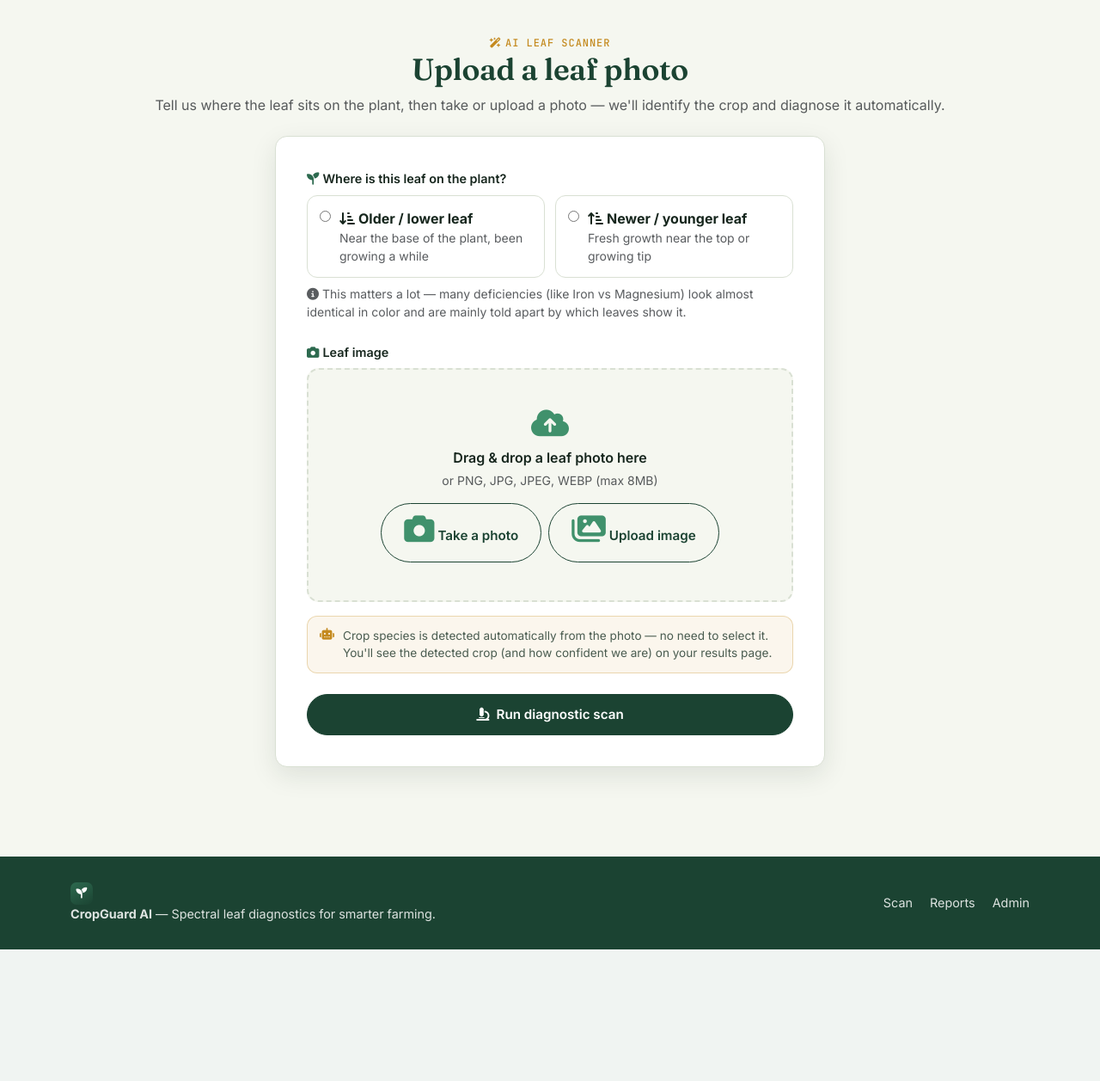
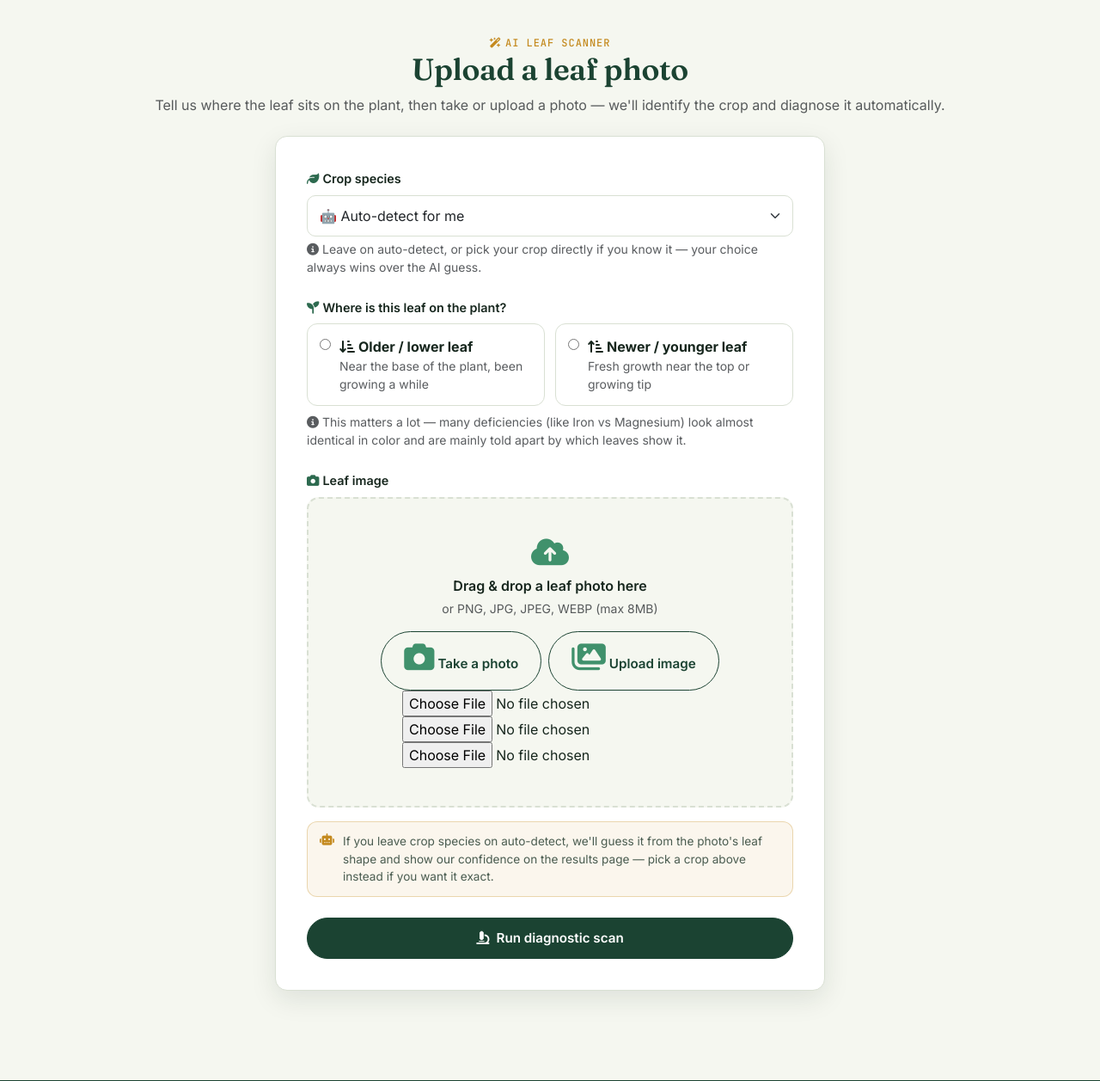
Before and after one commit to priyankaananthan/micro-project-cropguard, a Flask app: page /detect in a window 1280 px wide. Shown: the part 153-1410 px from the top of the page at 86% size. Before the commit the page ends 1257 px from the top, so only its background shows below. Run offline with Flask 3, Linux system fonts and the light colour scheme; some libraries are stand-ins or nearby versions.

Commit message:
Add files via upload

```diff
--- a/templates/detect.html
+++ b/templates/detect.html
@@ -11,6 +11,17 @@
     </div>
 
     <form class="cg-form-card" action="{{ url_for('detect') }}" method="POST" enctype="multipart/form-data" id="detectForm" novalidate>
+      <div class="mb-4">
+        <label class="form-label"><i class="fa-solid fa-leaf me-1" style="color:var(--leaf)"></i>Crop species</label>
+        <select class="form-select" name="crop_type">
+          <option value="" selected>🤖 Auto-detect for me</option>
+          {% for crop in crops %}
+          <option value="{{ crop }}">{{ crop }}</option>
+          {% endfor %}
+        </select>
+        <p class="text-muted small mt-1 mb-0"><i class="fa-solid fa-circle-info me-1"></i>Leave on auto-detect, or pick your crop directly if you know it — your choice always wins over the AI guess.</p>
+      </div>
+
       <div class="mb-4">
         <label class="form-label"><i class="fa-solid fa-seedling me-1" style="color:var(--leaf)"></i>Where is this leaf on the plant?</label>
         <div class="cg-leaf-position-options">
@@ -60,15 +71,15 @@
             </div>
           </div>
 
-          <input type="file" name="leaf_image" id="leafImage" accept=".png,.jpg,.jpeg,.webp" hidden required aria-required="true">
-          <input type="file" id="cameraInput" accept="image/*" capture="environment" hidden>
-          <input type="file" id="galleryInput" accept=".png,.jpg,.jpeg,.webp" hidden>
+          <input type="file" name="leaf_image" id="leafImage" accept=".png,.jpg,.jpeg,.webp" class="cg-visually-hidden" required aria-required="true">
+          <input type="file" id="cameraInput" accept="image/*" capture="environment" class="cg-visually-hidden">
+          <input type="file" id="galleryInput" accept=".png,.jpg,.jpeg,.webp" class="cg-visually-hidden">
         </div>
       </div>
 
       <div class="cg-autodetect-note mb-3">
         <i class="fa-solid fa-robot" aria-hidden="true"></i>
-        <span>Crop species is detected automatically from the photo — no need to select it. You'll see the detected crop (and how confident we are) on your results page.</span>
+        <span>If you leave crop species on auto-detect, we'll guess it from the photo's leaf shape and show our confidence on the results page — pick a crop above instead if you want it exact.</span>
       </div>
 
       <button type="submit" class="btn btn-cg-primary w-100 mt-2" id="submitBtn">
--- a/templates/results.html
+++ b/templates/results.html
@@ -12,7 +12,11 @@
         <h1 class="text-white mt-3 mb-1" style="font-size:2.1rem">{{ emoji }} {{ r['deficiency_type'] }}{{ ' Deficiency' if r['deficiency_type'] != 'Healthy' else '' }}</h1>
         <p class="mb-2" style="color:rgba(255,255,255,0.8)">
           <i class="fa-solid fa-seedling me-1"></i>{{ r['crop_type'] }}
+          {% if r['crop_confidence'] >= 100 %}
+          <span class="cg-ai-tag"><i class="fa-solid fa-check"></i> You selected this</span>
+          {% else %}
           <span class="cg-ai-tag">AI-detected · {{ r['crop_confidence'] }}%</span>
+          {% endif %}
           · {{ 'Older/lower leaf' if r['leaf_position']=='old' else 'Newer/younger leaf' }} · Scanned {{ r['created_at'] }}
         </p>
         <div class="d-flex gap-2 flex-wrap align-items-center">
```
